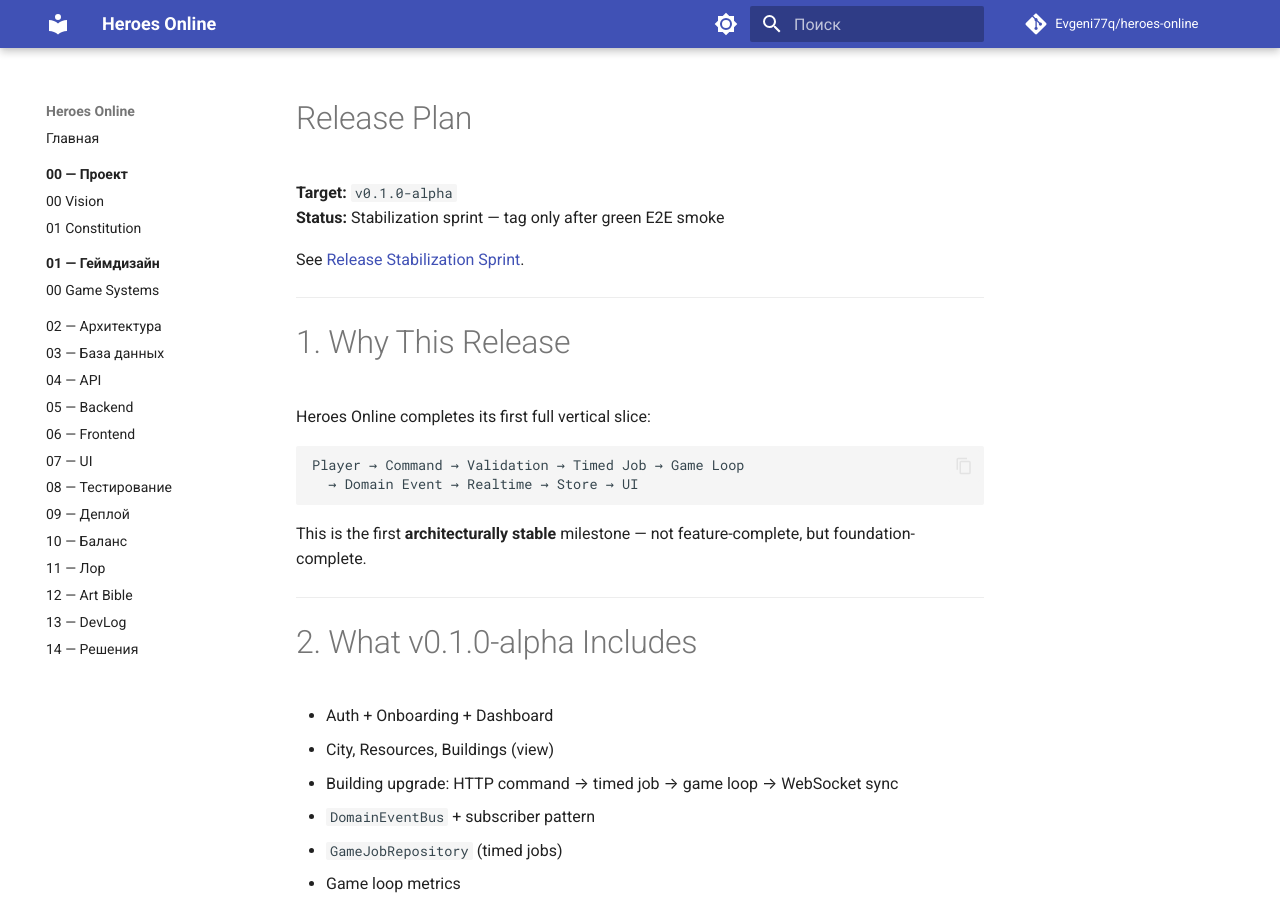
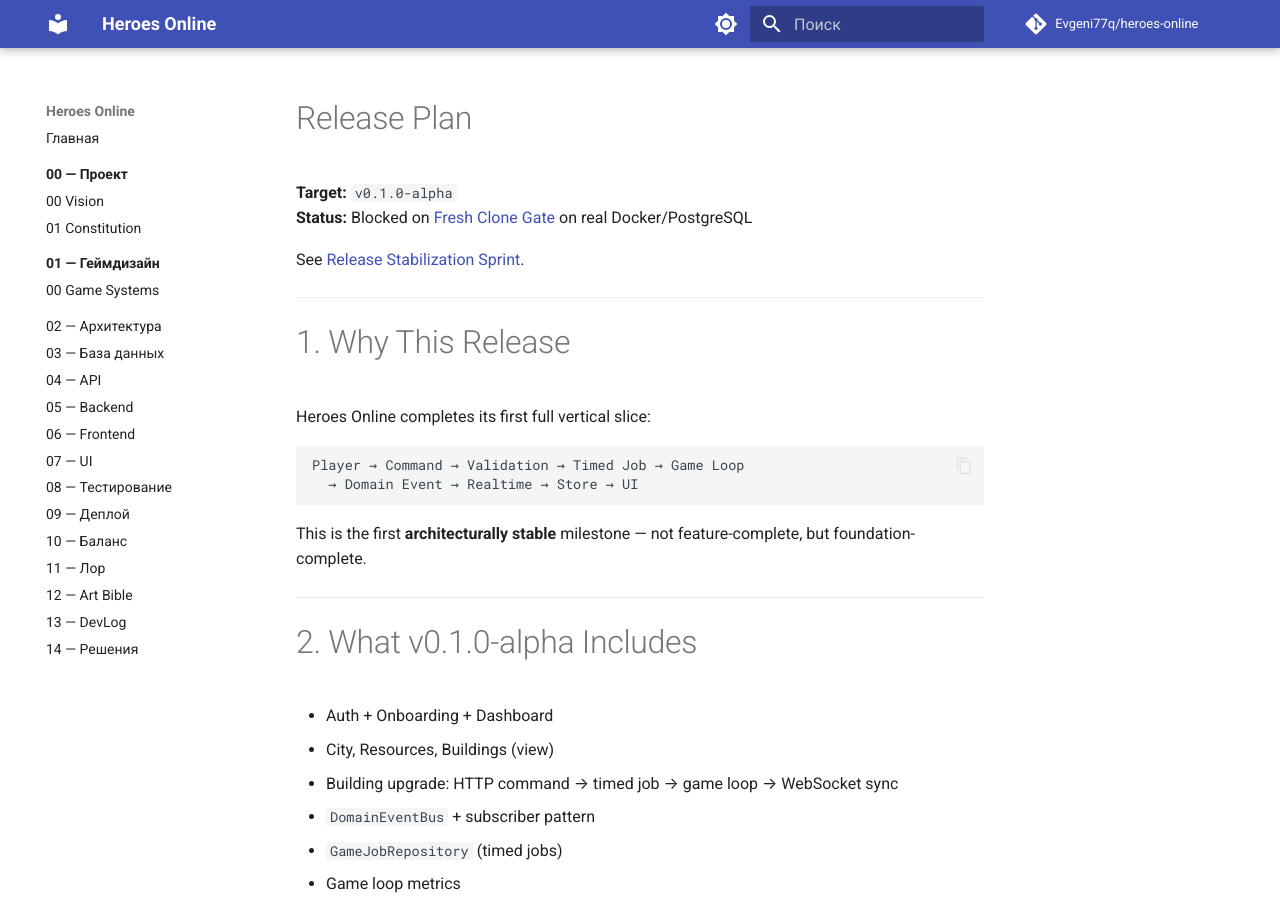
Before and after one commit to Evgeni77q/heroes-online, an MkDocs documentation site: the page built from docs/00_Project/07_Release_Plan.md, in a window 1280 px wide and 900 px high. Built offline with MkDocs 1.6.1 and Material for MkDocs 9.7.7, drawn with Linux system fonts in a browser that asks for light colours; comment, search, counter and statistics services are not loaded.

Commit message:
docs: update release plan status for fresh-clone gate

```diff
--- a/docs/00_Project/07_Release_Plan.md
+++ b/docs/00_Project/07_Release_Plan.md
@@ -1,7 +1,7 @@
 # Release Plan
 
 **Target:** `v0.1.0-alpha`
-**Status:** Stabilization sprint — tag only after green E2E smoke
+**Status:** Blocked on [Fresh Clone Gate](10_Fresh_Clone_Gate.md) on real Docker/PostgreSQL
 
 See [Release Stabilization Sprint](08_Release_Stabilization.md).
 
```
